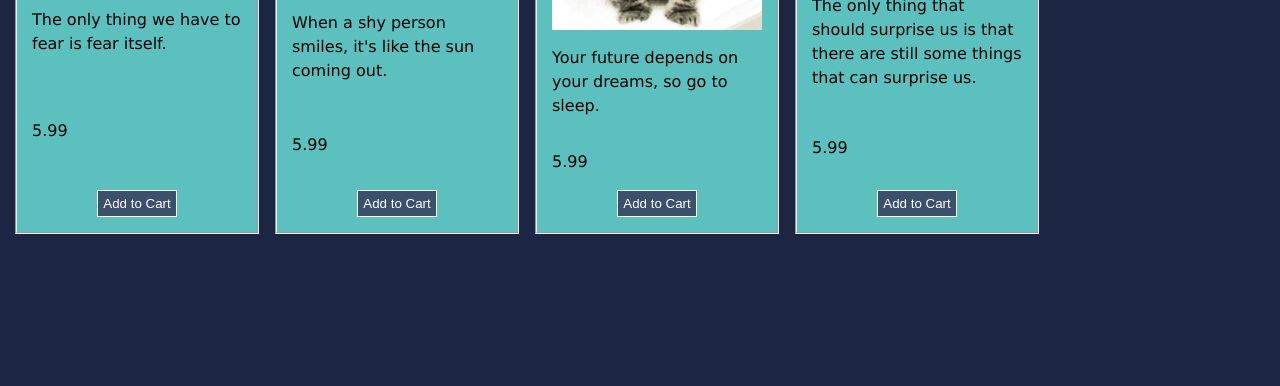
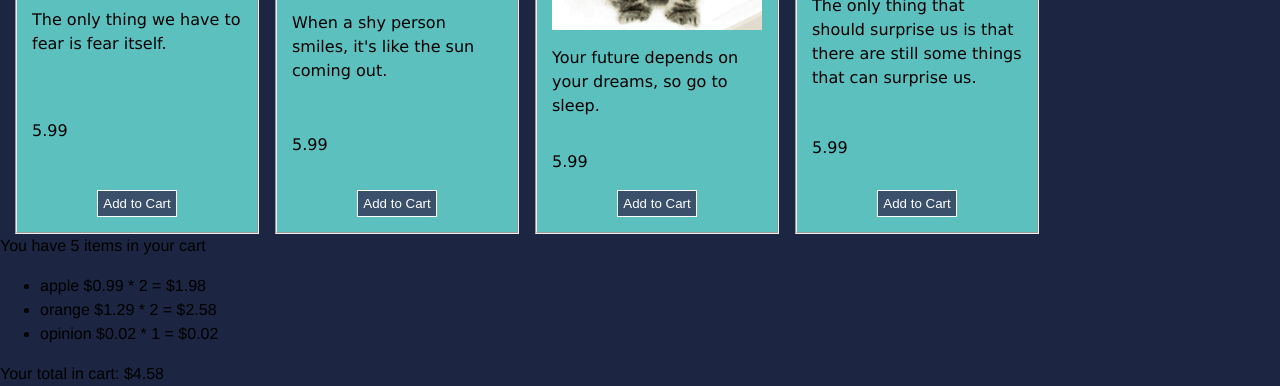
Before and after one commit to maliabarker/mood-shop, a plain HTML site: page index.html in a window 1280 px wide. Shown: the part 1273-1659 px from the top of the page. Before the commit the page ends 1507 px from the top, so only its background shows below. Drawn offline with Linux system fonts and the light colour scheme.

Commit message:
connected cart to footer

```diff
--- a/index.html
+++ b/index.html
@@ -23,7 +23,15 @@
   </main>
 
   <footer>
-      <!-- Footer -->
+    <div id='cart-qty'>
+        <!-- cart qty here -->
+    </div>
+    <ul id='item-list'>
+        <!-- cart items -->
+    </ul>
+    <div id='cart-total'>
+        <!-- cart total -->
+    </div>
   </footer>
 
 <script src="scripts.js" type="module"></script>
--- a/scripts.js
+++ b/scripts.js
@@ -1,6 +1,18 @@
 import data from './data.js'
 
 const itemsContainer = document.querySelector('#items');
+
+const itemList = document.getElementById('item-list');
+itemList.innerHTML = '<li> Hello World</li>';
+console.log(itemList);
+
+const cartQty = document.getElementById('cart-qty');
+
+console.log(cartQty);
+
+const cartTotal = document.getElementById('cart-total');
+console.log(cartTotal)
+
 
 const cart = [];
 
@@ -30,13 +42,24 @@ function addItem(name, price, qty) {
 // Show Items
 function showItems() {
 	const qty = getQty();
-	console.log(`You have ${qty} items in your cart`);
+	// console.log(`You have ${qty} items in your cart`);
+	cartQty.innerHTML = `You have ${qty} items in your cart`;
+
+	let itemStr = ''
 
 	for (let i = 0; i < cart.length; i += 1) {
-		console.log(`- ${cart[i].name} ${cart[i].price} * ${cart[i].qty}`);
+		//console.log(`- ${cart[i].name} $${cart[i].price} * ${cart[i].qty}`);
+
+		// cart[i] looks like this >>> { name: 'apple', price: 0.99, qty: 3}
+		const {name, price, qty} = cart[i]
+
+		itemStr += `<li> ${name} $${price} * ${qty} = $${qty * price} </li>`;
 	};
 
-	console.log(`Your total in cart: $${getTotal()}`);
+	itemList.innerHTML = itemStr;
+
+	// console.log(`Your total in cart: $${getTotal()}`);
+	cartTotal.innerHTML = `Your total in cart: $${getTotal()}`
 };
 
 // ---------------------------------------------
```
